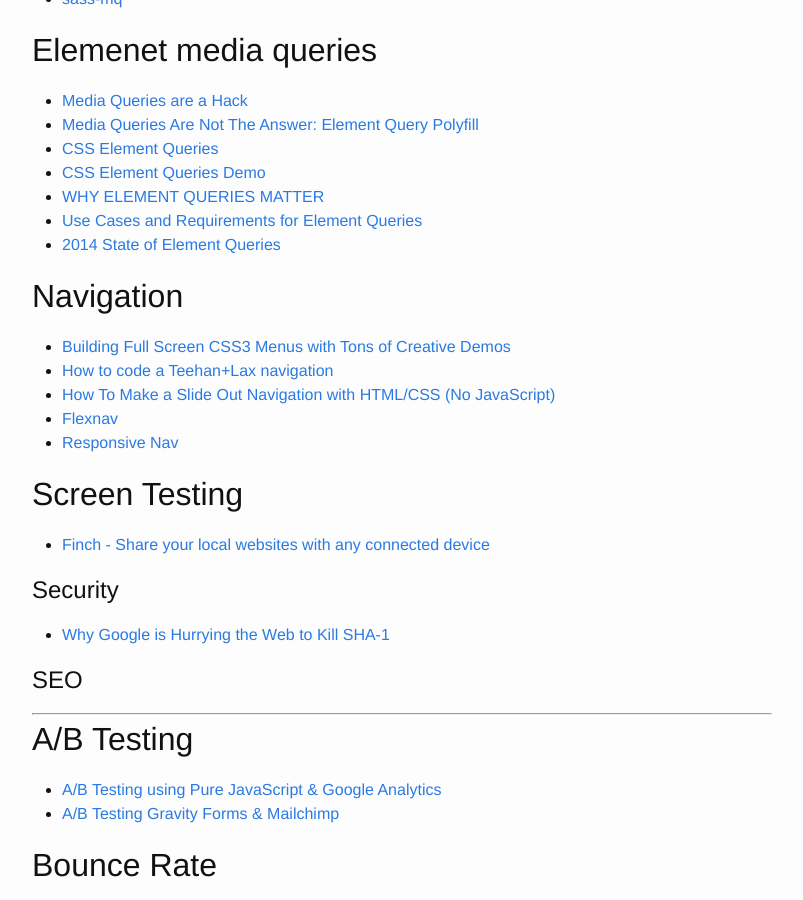
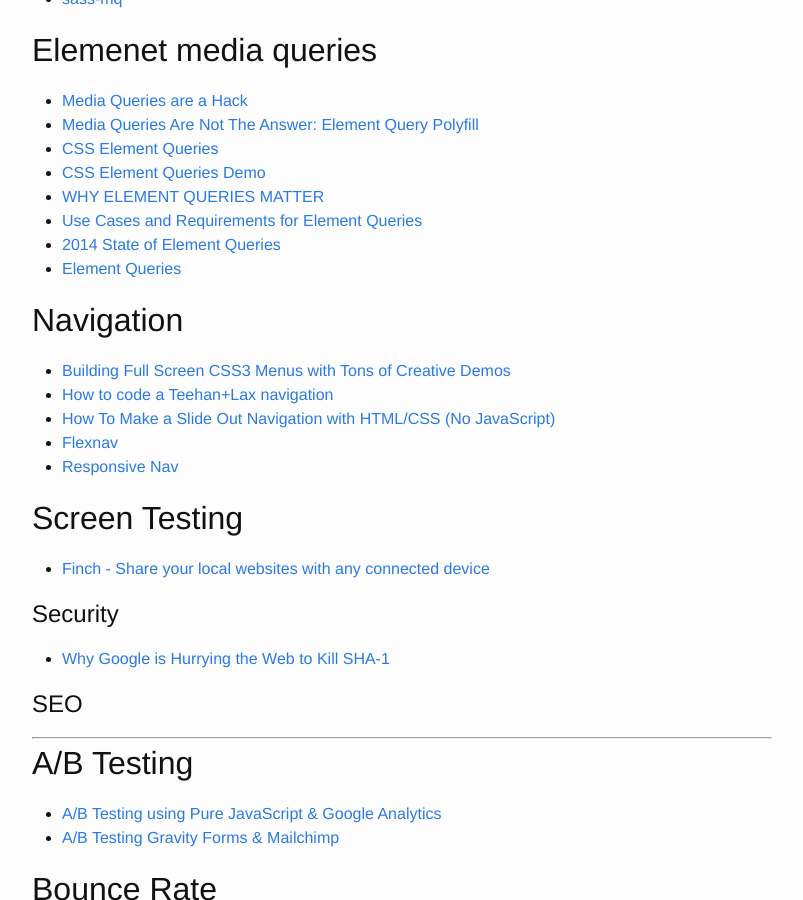
Before and after one commit to brownerd/brownerd.github.io, a Jekyll site: the page built from _posts/2014-10-06-reading-list-2014.md, in a window 1280 px wide and 900 px high, scrolled down 21846 px. Shown: the whole window, without its empty margins (238-1041 px from the left). Built offline with Jekyll 4.4.1, drawn with Linux system fonts in a browser that asks for light colours; emoji names are drawn with the system emoji font.

Commit message:
add element query ideas

```diff
--- a/_posts/2014-10-06-reading-list-2014.md
+++ b/_posts/2014-10-06-reading-list-2014.md
@@ -1056,6 +1056,7 @@ Event Capturing and Bubbling in JavaScript](http://www.kirupa.com/html5/event_ca
 - [WHY ELEMENT QUERIES MATTER](http://hugogiraudel.com/2014/04/22/why-element-queries-matter/)
 - [Use Cases and Requirements for Element Queries](http://responsiveimagescg.github.io/eq-usecases/)
 - [2014 State of Element Queries](http://www.xanthir.com/b4VG0)
+- [Element Queries](http://discourse.specifiction.org/t/element-queries/26)
 
 
 
```
